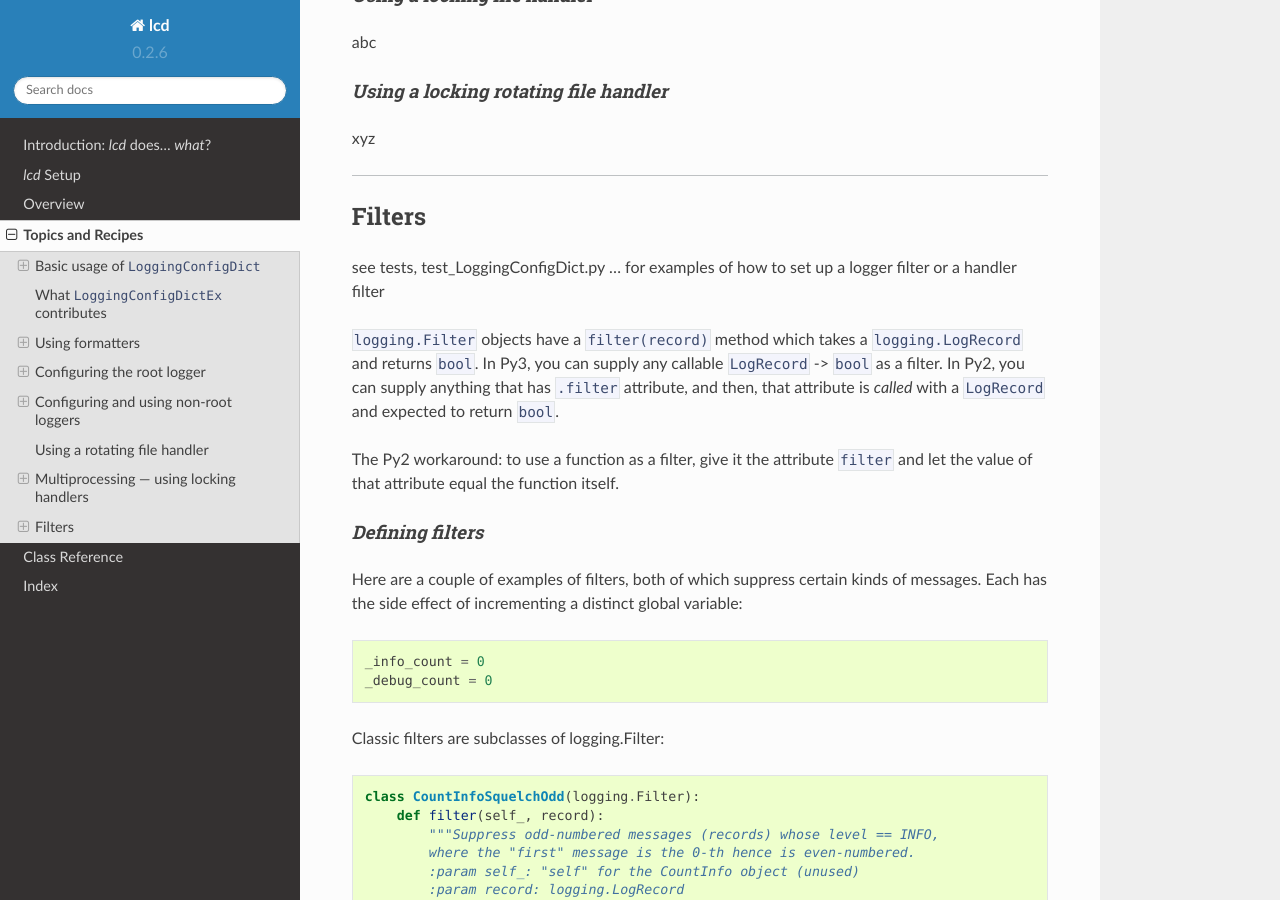
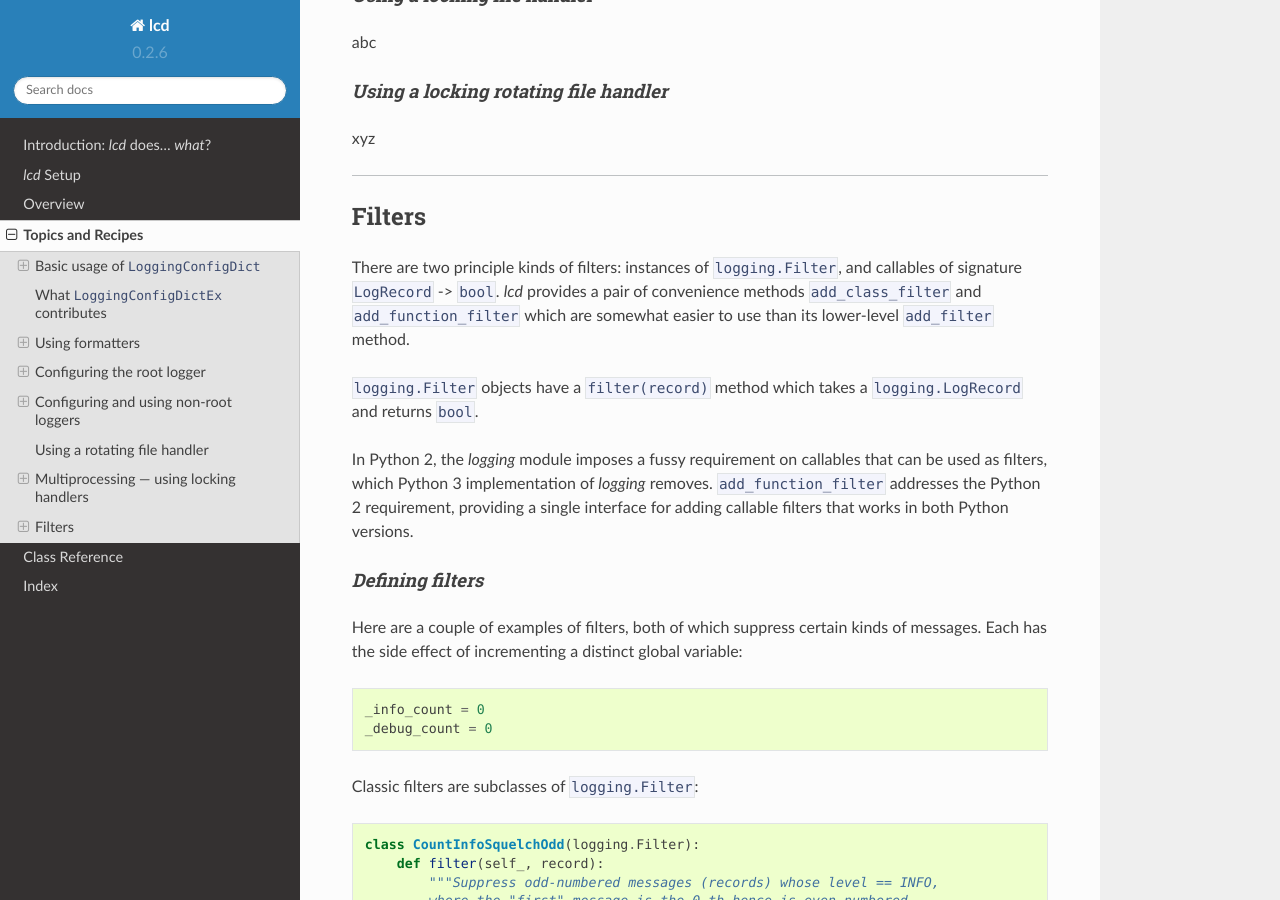
Before and after one commit to Twangist/prelogging, a Sphinx documentation site: the page built from lcd/docs/topics-recipes.rst, in a window 1280 px wide and 900 px high, scrolled down 8169 px. Built offline with Sphinx 7.4.7 and the Read the Docs theme 2.0.0, drawn with Linux system fonts in a browser that asks for light colours.

```diff
--- a/lcd/docs/topics-recipes.rst
+++ b/lcd/docs/topics-recipes.rst
@@ -478,21 +478,18 @@
 Filters
 --------
 
-see tests, test_LoggingConfigDict.py ...
-for examples of how to set up a logger filter or a handler filter
+There are two principle kinds of filters: instances of ``logging.Filter``,
+and callables of signature ``LogRecord`` -> ``bool``. `lcd` provides a pair
+of convenience methods ``add_class_filter`` and ``add_function_filter``
+which are somewhat easier to use than its lower-level ``add_filter`` method.
 
 ``logging.Filter`` objects have a ``filter(record)`` method
 which takes a ``logging.LogRecord`` and returns ``bool``.
-In Py3, you can supply any callable ``LogRecord`` -> ``bool``
-as a filter.
-In Py2, you can supply anything that has ``.filter`` attribute,
-and then, that attribute is *called* with a ``LogRecord``
-and expected to return ``bool``.
 
-The Py2 workaround: to use a function as a filter,
-give it the attribute ``filter`` and let the value of that attribute
-equal the function itself.
-
+In Python 2, the `logging` module imposes a fussy requirement on callables
+that can be used as filters, which Python 3 implementation of `logging` removes.
+``add_function_filter`` addresses the Python 2 requirement, providing a single
+interface for adding callable filters that works in both Python versions.
 
 .. _filter-setup:
 
@@ -506,7 +503,7 @@
     _info_count = 0
     _debug_count = 0
 
-Classic filters are subclasses of logging.Filter::
+Classic filters are subclasses of ``logging.Filter``::
 
     class CountInfoSquelchOdd(logging.Filter):
         def filter(self_, record):
```
